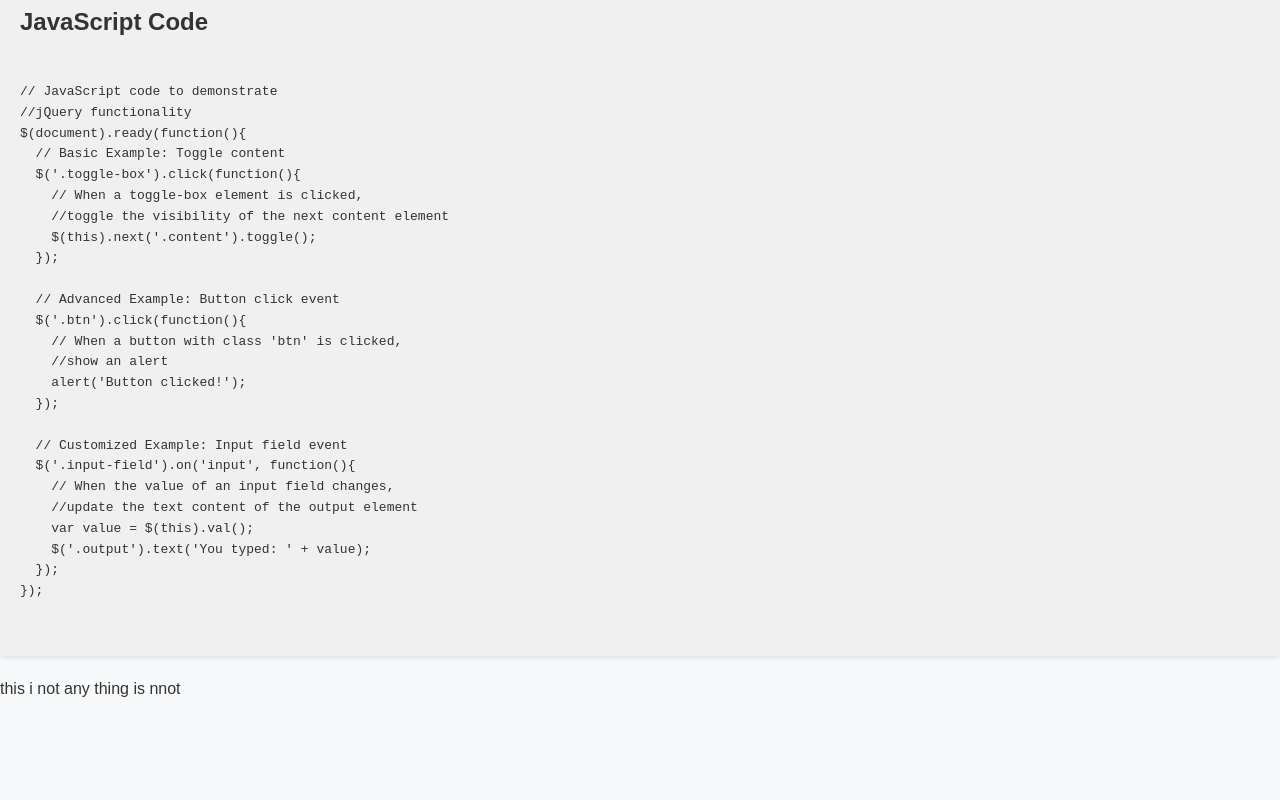
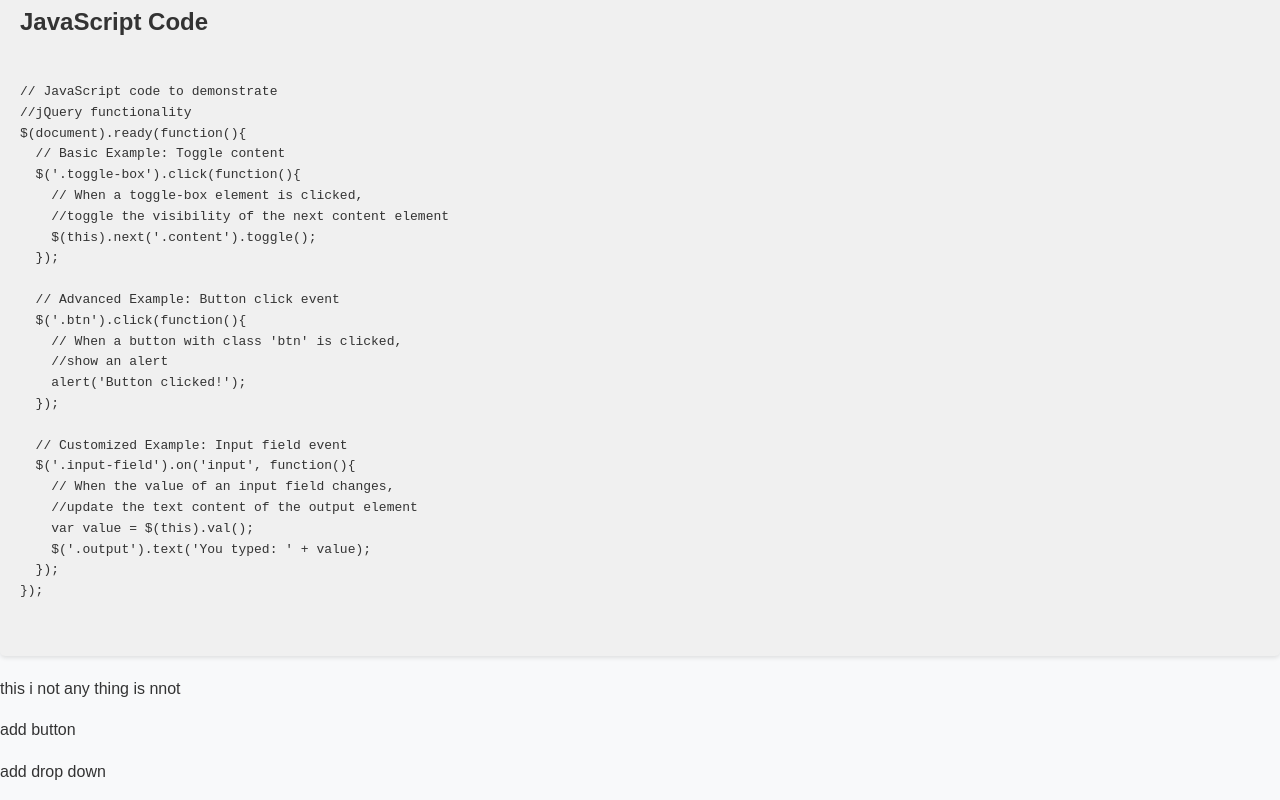
Before and after one commit to Rajasekhar444/Assignement1, a plain HTML site: page index.html in a window 1280 px wide. Shown: the part 1958-2758 px from the top of the page. Before the commit the page ends 2675 px from the top, so only its background shows below. Drawn offline with nearby package versions, Linux system fonts and the light colour scheme.

Commit message:
update the line2

```diff
--- a/index.html
+++ b/index.html
@@ -155,3 +155,6 @@ $(document).ready(function(){
 </body>
 </html>
 <p>this i not any thing is nnot</p>
+<p>add button </p>
+
+<p>add drop down</p>
```
